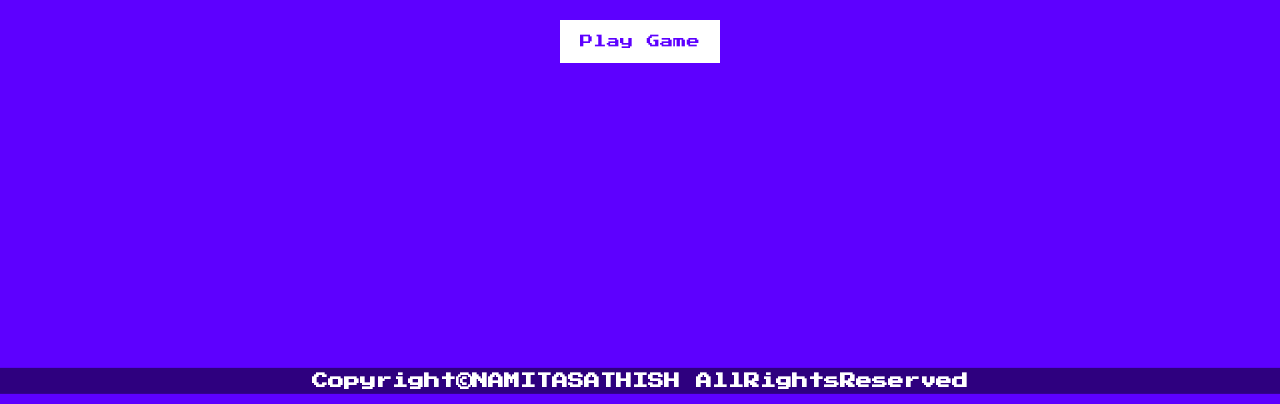
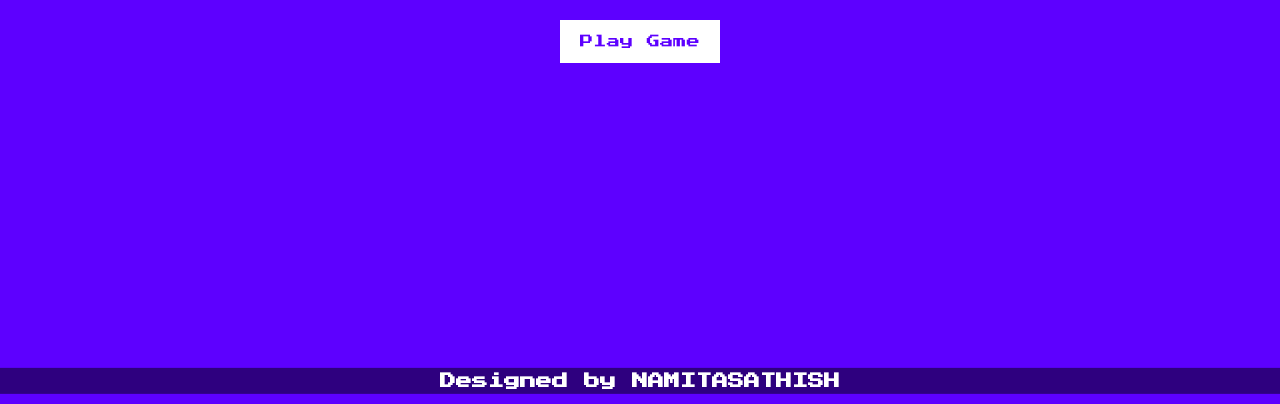
Before and after one commit to namitasathish/Catch-the-Insect, a plain HTML site: page index.html in a window 1280 px wide. Shown: the part 396-800 px from the top of the page. Drawn offline with Linux system fonts and the light colour scheme.

Commit message:
index.html

```diff
--- a/index.html
+++ b/index.html
@@ -53,7 +53,7 @@
               </h5>
 
         </div>
-        <div class="end">Copyright&copy;NAMITASATHISH AllRightsReserved</div>
+        <div class="end">Designed by NAMITASATHISH</div>
     </body>
     <script src="script.js"></script>
 </html>
```
